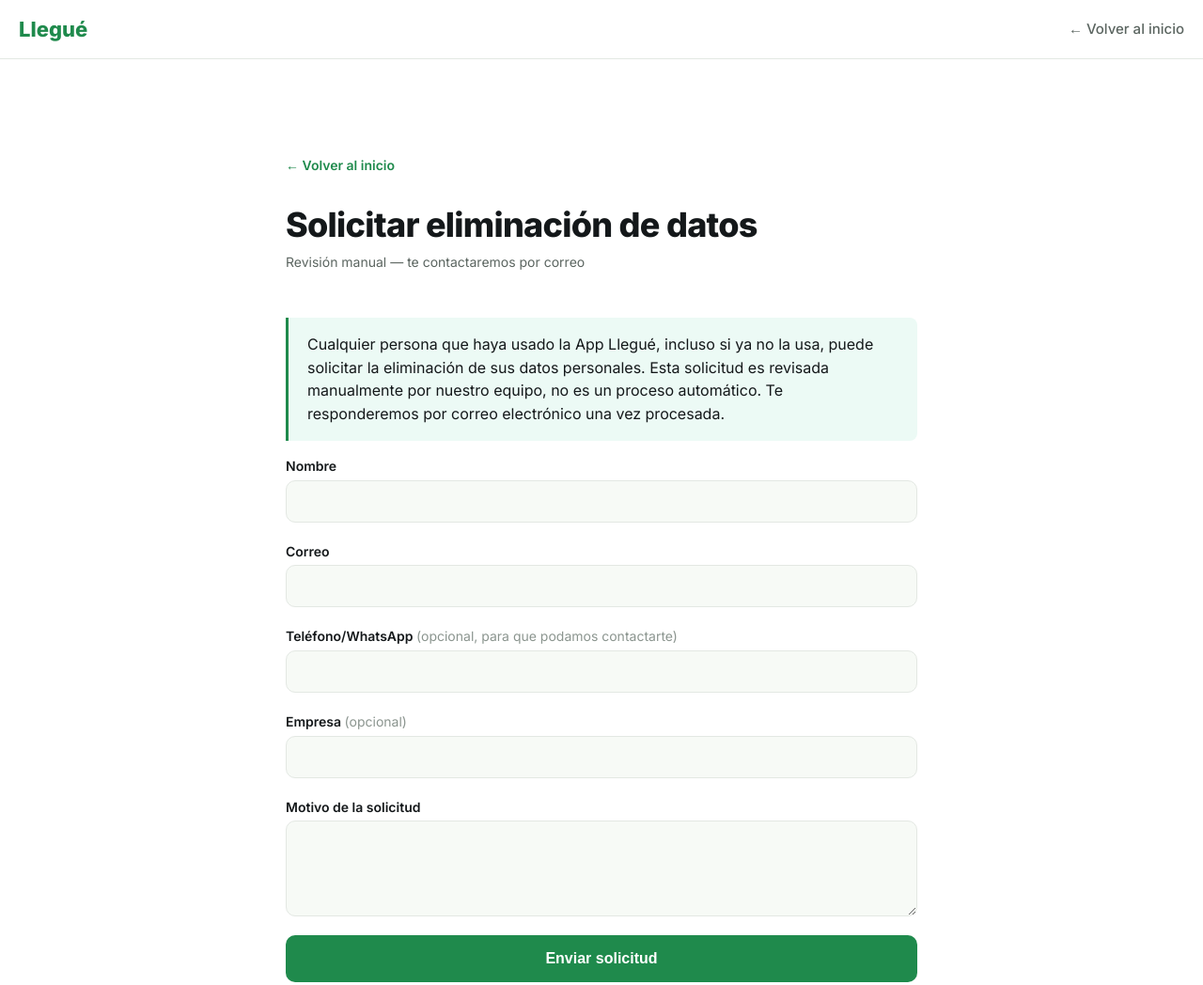
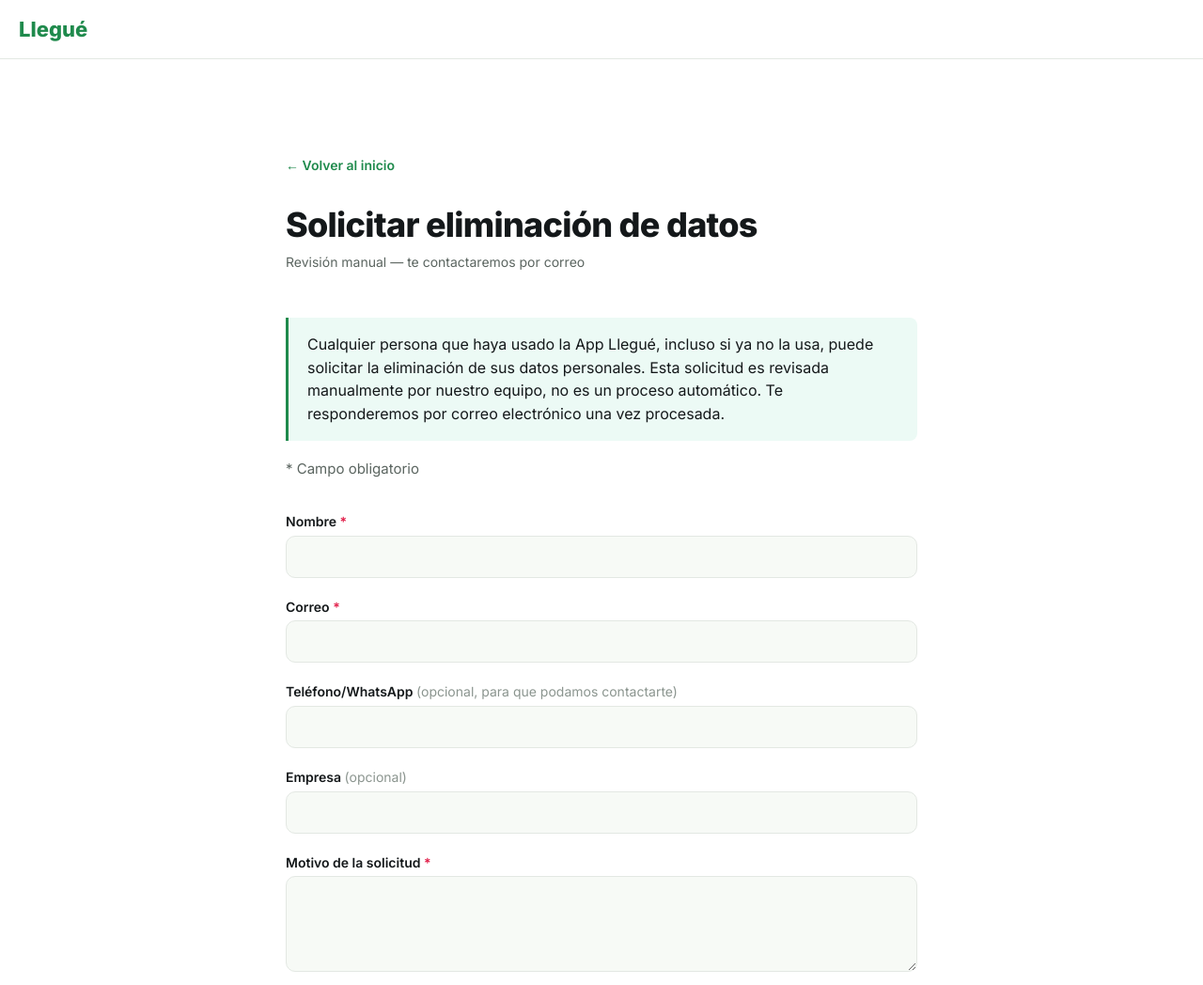
Before and after one commit to angelcasadey/llegue-web, a plain HTML site: page eliminar-datos.html in a window 1280 px wide. Shown: the top 1048 px of the page at 94% size. Drawn offline with Linux system fonts and the light colour scheme.

Commit message:
feat(eliminar-datos): marcar campos obligatorios y validar formato de correo

```diff
--- a/css/styles.css
+++ b/css/styles.css
@@ -112,6 +112,8 @@ main > section {
 .btn--block { width: 100%; }
 .btn--success { background: #0F9D6A; color: #fff; cursor: default; }
 .btn--success:hover { transform: none; box-shadow: none; }
+.form-field__required { color: #E11D48; }
+.form-field__legend { font-size: 13px; color: var(--text-secondary); margin-bottom: 16px; }
 
 /* ---------- badge ---------- */
 .badge {
--- a/eliminar-datos.html
+++ b/eliminar-datos.html
@@ -65,9 +65,6 @@
 
   <nav>
     <a href="index.html" class="nav-logo">Llegué</a>
-    <ul class="nav-links">
-      <li><a href="index.html">← Volver al inicio</a></li>
-    </ul>
   </nav>
 
   <div class="legal-container">
@@ -84,13 +81,14 @@
 
     <div class="legal-section">
       <form id="deletion-request-form" class="request-form">
+        <p class="form-field__legend">* Campo obligatorio</p>
         <div class="form-field">
-          <label for="name">Nombre</label>
+          <label for="name">Nombre <span class="form-field__required">*</span></label>
           <input type="text" id="name" name="name" required>
         </div>
         <div class="form-field">
-          <label for="email">Correo</label>
-          <input type="email" id="email" name="email" required>
+          <label for="email">Correo <span class="form-field__required">*</span></label>
+          <input type="email" id="email" name="email" required pattern="[^\s@]+@[^\s@]+\.[^\s@]+" title="Escribe un correo valido, por ejemplo nombre@dominio.com">
         </div>
         <div class="form-field">
           <label for="phone">Teléfono/WhatsApp <span class="form-field__hint">(opcional, para que podamos contactarte)</span></label>
@@ -101,7 +99,7 @@
           <input type="text" id="company" name="company">
         </div>
         <div class="form-field">
-          <label for="reason">Motivo de la solicitud</label>
+          <label for="reason">Motivo de la solicitud <span class="form-field__required">*</span></label>
           <textarea id="reason" name="reason" rows="4" required></textarea>
         </div>
 
--- a/js/eliminar-datos.js
+++ b/js/eliminar-datos.js
@@ -13,8 +13,17 @@
     messageBox.style.display = 'block';
   }
 
+  var EMAIL_PATTERN = /^[^\s@]+@[^\s@]+\.[^\s@]+$/;
+
   form.addEventListener('submit', function (event) {
     event.preventDefault();
+
+    var emailValue = document.getElementById('email').value.trim();
+    if (!EMAIL_PATTERN.test(emailValue)) {
+      showMessage('error', 'Escribe un correo valido, debe incluir @ y un dominio (ejemplo: nombre@dominio.com).');
+      document.getElementById('email').focus();
+      return;
+    }
 
     var body = {
       name: document.getElementById('name').value.trim(),
```
